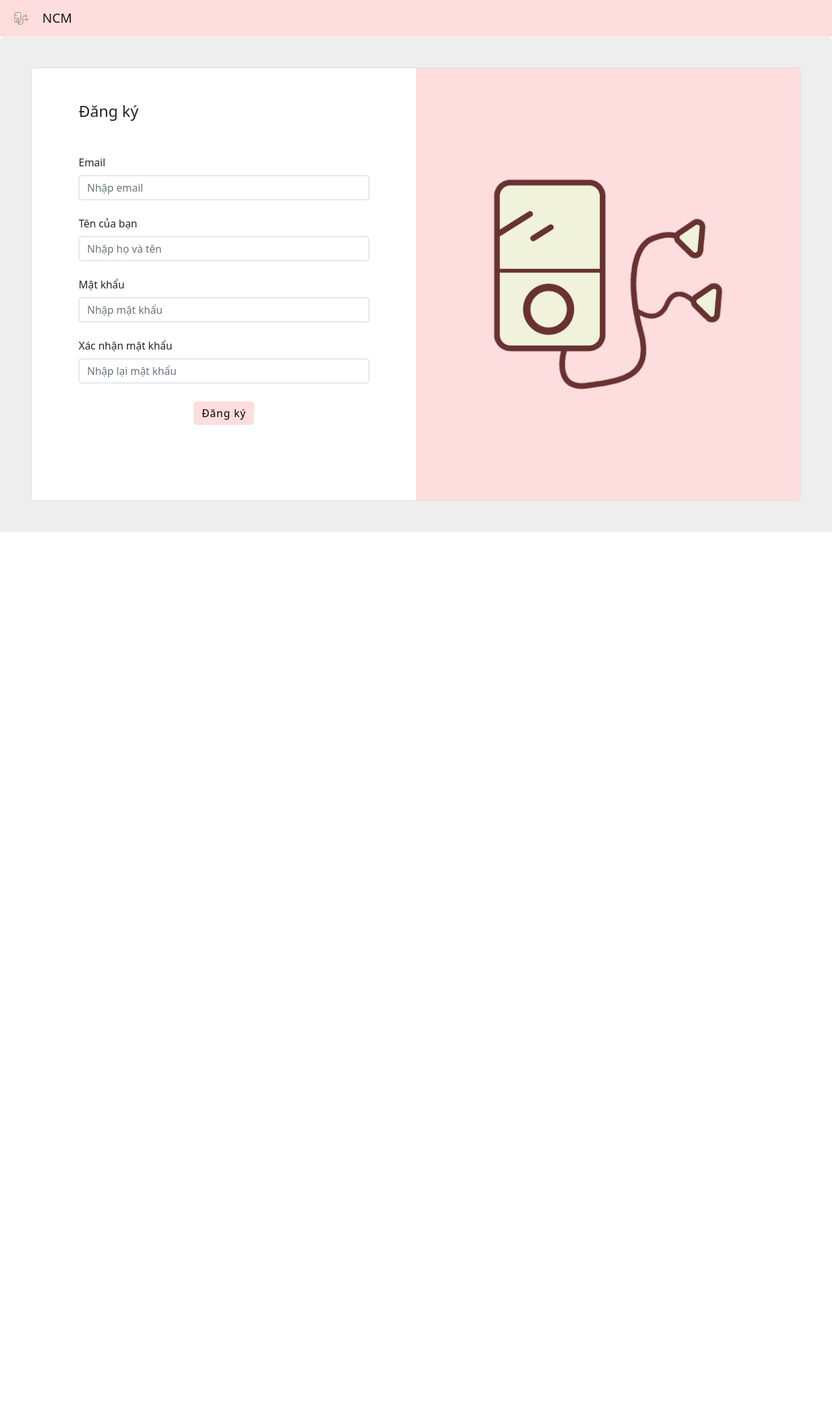
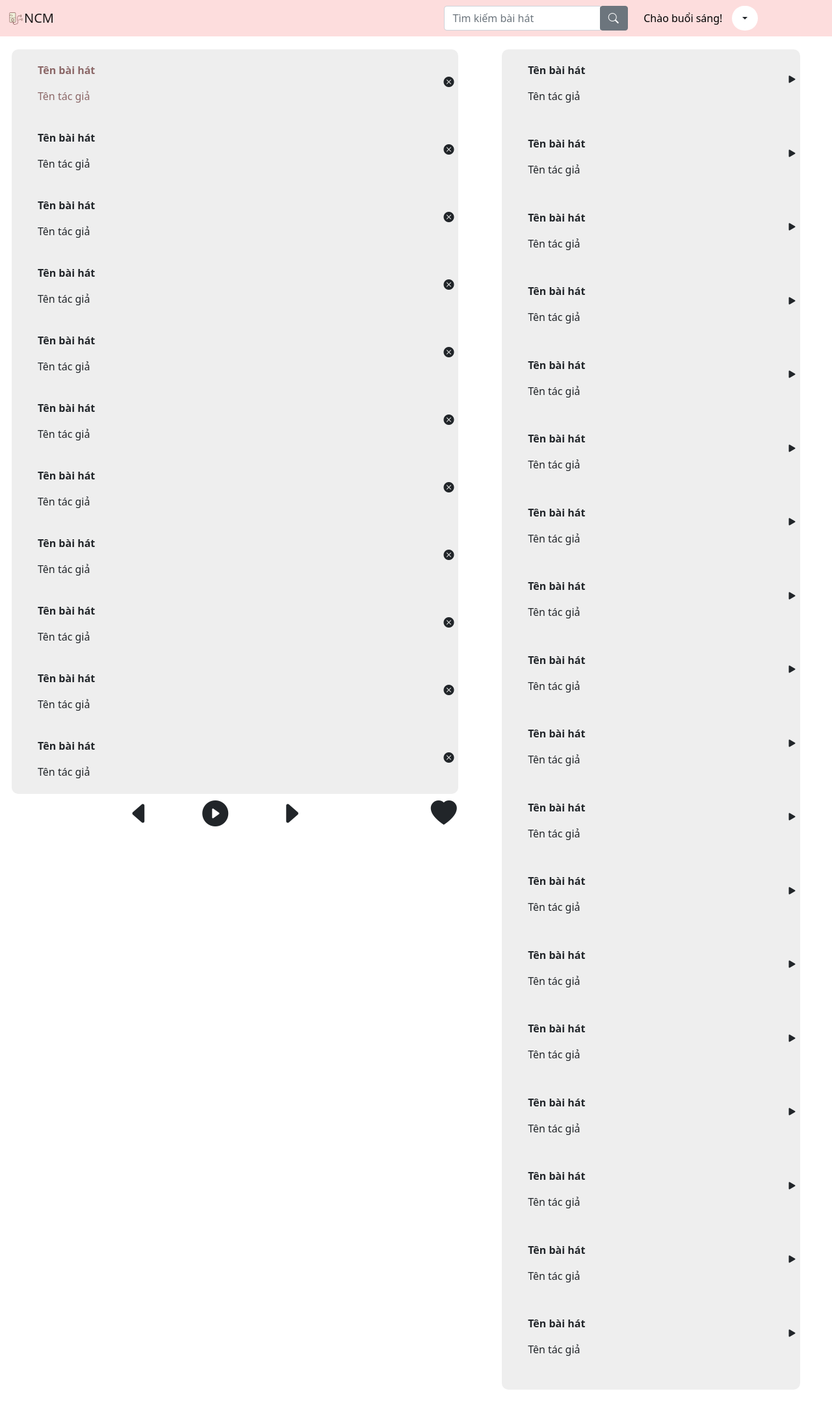
Before and after one commit to trngbro/NCM, a PHP site: page /temp.html in a window 1280 px wide. Shown: the top 2178 px of the page at 65% size. Run offline with PHP 8.4, Linux system fonts and the light colour scheme; some libraries are stand-ins or nearby versions; some web fonts are replaced.

Commit message:
edit view
Add in function for click on play music, change size of icon and and icon fill,... some mistake of index

```diff
--- a/index.php
+++ b/index.php
@@ -80,11 +80,6 @@
   </div>
 
   <content class="row w-100">
-    <script>
-      $(".item").click(function(){
-        alert('Hi!');
-      });
-    </script>
     <div class="main-content col-12 col-lg-9">
       <h2>Nhạc gợi ý cho bạn</h2>
 
--- a/styles/style.css
+++ b/styles/style.css
@@ -1,12 +1,20 @@
 @import url(https://fonts.google.com/specimen/Poppins);
+:root {
+    --main-color-light: #fddddd;
+}
 
 body {
-    -webkit-user-select: none; /* Safari */
-    -ms-user-select: none; /* IE 10 and IE 11 */
-    user-select: none; /* Standard syntax */
+    -webkit-user-select: none;
+    /* Safari */
+    -ms-user-select: none;
+    /* IE 10 and IE 11 */
+    user-select: none;
+    /* Standard syntax */
 }
 
+
 /* Carousel slider */
+
 h2 {
     padding-left: 40px;
 }
@@ -20,15 +28,15 @@ h2 {
 }
 
 .carousel img {
-    width:500px;
-    height:40vh;
+    width: 500px;
+    height: 40vh;
 }
 
 .headr nav .container-fluid {
     width: 100%;
 }
 
-.header nav .navbar-nav  {
+.header nav .navbar-nav {
     width: 120%;
     margin-left: 50%;
     margin-right: 10px;
@@ -59,13 +67,14 @@ h2 {
     text-align: center;
 }
 
-.header nav .input-group button{
+.header nav .input-group button {
     height: 100%;
 }
 
+
 /*  */
 
-button{
+button {
     padding: 8px 16px;
     font-size: 25px;
     font-weight: 500;
@@ -77,7 +86,8 @@ button{
     letter-spacing: 1px;
     cursor: pointer;
 }
-.alert{
+
+.alert {
     background: #ffdb9b;
     padding: 20px 40px;
     min-width: 420px;
@@ -90,45 +100,51 @@ button{
     opacity: 0;
     pointer-events: none;
 }
-.alert.showAlert{
+
+.alert.showAlert {
     opacity: 1;
     pointer-events: auto;
 }
-.alert.show{
+
+.alert.show {
     animation: show_slide 1s ease forwards;
 }
+
 @keyframes show_slide {
-    0%{
+    0% {
         transform: translateX(100%);
     }
-    40%{
+    40% {
         transform: translateX(-10%);
     }
-    80%{
+    80% {
         transform: translateX(0%);
     }
-    100%{
+    100% {
         transform: translateX(-10px);
     }
 }
-.alert.hide{
+
+.alert.hide {
     animation: hide_slide 1s ease forwards;
 }
+
 @keyframes hide_slide {
-    0%{
+    0% {
         transform: translateX(-10px);
     }
-    40%{
+    40% {
         transform: translateX(0%);
     }
-    80%{
+    80% {
         transform: translateX(-10%);
     }
-    100%{
+    100% {
         transform: translateX(100%);
     }
 }
-.alert .fa-exclamation-circle{
+
+.alert .fa-exclamation-circle {
     position: absolute;
     left: 20px;
     top: 50%;
@@ -136,12 +152,14 @@ button{
     color: #ce8500;
     font-size: 30px;
 }
-.alert .msg{
+
+.alert .msg {
     padding: 0 20px;
     font-size: 18px;
     color: #ce8500;
 }
-.alert .close-btn{
+
+.alert .close-btn {
     position: absolute;
     right: 0px;
     top: 50%;
@@ -150,19 +168,24 @@ button{
     padding: 20px 18px;
     cursor: pointer;
 }
-.alert .close-btn:hover{
+
+.alert .close-btn:hover {
     background: #ffc766;
 }
-.alert .close-btn .fas{
+
+.alert .close-btn .fas {
     color: #ce8500;
     font-size: 22px;
     line-height: 40px;
 }
 
+
 /* Suggestion */
+
 content {
     padding-top: 20px;
 }
+
 content .main-content .suggest {
     width: 100%;
     padding-left: 40px;
@@ -177,7 +200,7 @@ content .main-content .suggest::-webkit-scrollbar {
     display: none;
 }
 
-content .main-content .suggest .item{
+content .main-content .suggest .item {
     min-width: 180px;
     height: 180px;
     list-style-type: none;
@@ -188,9 +211,8 @@ content .main-content .suggest .item img {
     width: 100%;
 }
 
+
 /*  */
-
-
 
 content .main-content .new {
     width: 100%;
@@ -206,7 +228,7 @@ content .main-content .new::-webkit-scrollbar {
     display: none;
 }
 
-content .main-content .new .item{
+content .main-content .new .item {
     min-width: 180px;
     height: 180px;
     list-style-type: none;
@@ -216,6 +238,7 @@ content .main-content .new .item{
 content .main-content .new .item img {
     width: 100%;
 }
+
 
 /* BXH */
 
@@ -279,46 +302,35 @@ content .main-content .item p {
 }
 
 @media screen and (max-width: 992px) {
-    .header nav .navbar-nav  {
+    .header nav .navbar-nav {
         width: 90%;
         margin-left: 20px;
         margin-right: 10px;
     }
-
-    content .main-content .suggest .item{
+    content .main-content .suggest .item {
         min-width: 120px;
         margin-right: 10px;
     }
-
     content .main-content .suggest {
         height: 180px;
     }
-
-    content .main-content .new .item{
+    content .main-content .new .item {
         min-width: 120px;
         margin-right: 10px;
     }
-
     content .main-content .new {
         height: 180px;
     }
-
     content .sub-content {
         display: none;
     }
-
     content .sub-play {
         display: none;
     }
 }
 
 
-
-
-
-
 /* Play PHP */
-
 
 content .main-play .control {
     width: 100%;
@@ -329,16 +341,16 @@ content .main-play .control i {
     font-size: 40px;
 }
 
-content .main-play .control .bi-play-circle {
+content .main-play .control .bi-play-circle-fill {
     margin: 0 10%;
 }
 
-content .main-play .control .bi-heart {
+content .main-play .control .bi-heart-fill {
     float: right;
     padding-right: 20px;
 }
 
-content .main-play .control .bi-heart:hover {
+content .main-play .control .bi-heart-fill:hover {
     color: red;
 }
 
@@ -352,7 +364,6 @@ content .sub-play .container {
     overflow: auto;
     scroll-behavior: smooth;
 }
-
 
 content .main-play .container {
     width: 95%;
@@ -383,10 +394,10 @@ content .main-play .container::-webkit-scrollbar-thumb:hover {
     background: #fddddd;
 }
 
-content .main-play .container .row .item{
+content .main-play .container .row .item {
     min-height: 100px;
     list-style-type: none;
-    margin-right: 10px;
+    padding-right: 10px;
 }
 
 content .sub-play .container::-webkit-scrollbar {
@@ -407,11 +418,11 @@ content .sub-play .container::-webkit-scrollbar-thumb:hover {
     background: #fddddd;
 }
 
-content .sub-play .container .row .item{
+content .sub-play .container .row .item {
     max-width: 100%;
     min-height: 100px;
     list-style-type: none;
-    margin-right: 10px;
+    padding-right: 10px;
 }
 
 content .main-play .container .row .item:first-child {
@@ -422,7 +433,43 @@ content .sub-play .container .row .item:first-child {
     margin-top: 20px;
 }
 
-content .main-play .container .row li:hover {
-    background: #eee;
+content .main-play .container .row li:first-child p {
     color: #8b6767;
 }
+
+content .sub-play .container .row li:hover {
+    color: #8b6767;
+}
+
+content .main-play .container .row li:hover {
+    color: #8b6767;
+}
+
+content .main-play .container .row li {
+    position: relative;
+}
+
+content .main-play .container .row li i {
+    position: relative;
+    left: 100%;
+    bottom: 60%;
+}
+
+content .main-play .container .row li:active {
+    color: white;
+}
+
+content .sub-play .container .row li:active {
+    color: white;
+}
+
+content .sub-play .container .row li {
+    position: relative;
+}
+
+content .sub-play .container .row li i {
+    position: relative;
+    left: 100%;
+    bottom: 60%;
+    font-size: 20px;
+}
--- a/temp.html
+++ b/temp.html
@@ -5,139 +5,271 @@
     <meta charset="utf-8">
     <meta name="viewport" content="width=device-width, initial-scale=1">
 
+    <link href="https://cdn.jsdelivr.net/npm/bootstrap@5.0.2/dist/css/bootstrap.min.css" rel="stylesheet" integrity="sha384-EVSTQN3/azprG1Anm3QDgpJLIm9Nao0Yz1ztcQTwFspd3yD65VohhpuuCOmLASjC" crossorigin="anonymous">
+    <link rel="stylesheet" href="https://cdn.jsdelivr.net/npm/bootstrap-icons@1.9.1/font/bootstrap-icons.css">
     <link rel='stylesheet' href='styles/style.css'>
     <link href="https://cdn.jsdelivr.net/npm/bootstrap@5.0.2/dist/css/bootstrap.min.css" rel="stylesheet">
-    <script src="https://cdn.jsdelivr.net/npm/bootstrap@4.0.0/dist/js/bootstrap.min.js"></script>
-    <script src="https://cdnjs.cloudflare.com/ajax/libs/bootstrap-growl/1.0.0/jquery.bootstrap-growl.min.js"></script>
-    <script src="https://ajax.googleapis.com/ajax/libs/jquery/3.6.0/jquery.min.js"></script>
-    <link rel="stylesheet" href="./styles/alert.css" />
-    <script src="./cute-alert-master/cute-alert.js"></script>
-
+    <script src="https://cdn.jsdelivr.net/npm/bootstrap@5.0.2/dist/js/bootstrap.bundle.min.js"></script>
     <title>Music</title>
 </head>
 
 <body>
     <div class="header">
         <nav class="navbar navbar-expand-lg navbar-light" style="background-color: #fddddd;">
-            <img src="./src/logo.png" alt="logo" style="width: 25px; margin: 0 20px;">
+            <div class="container-fluid">
+                <img src="./src/logo.png" alt="logo" style="width: 25px">
                 <a href="./" class="navbar-brand">NCM</a>
+                <button type="button" class="navbar-toggler" data-bs-toggle="collapse" data-bs-target="#navbarCollapse">
+          <span class="navbar-toggler-icon"></span>
+        </button>
+                <div class="collapse navbar-collapse" id="navbarCollapse">
+                    <div class="navbar-nav">
+                        <div class="input-group">
+                            <input type="text" class="form-control" placeholder="Tìm kiếm bài hát">
+                            <div class="input-group-append">
+                                <button class="btn btn-secondary" type="button">
+                  <i class="bi bi-search"></i>
+                </button>
+                            </div>
+                        </div>
+                    </div>
+                    <div class="btn-group navbar-nav ms-auto">
+                        <a class="nav-item nav-link item-none">Chào buổi sáng!</a>
+                        <button type="button" class="btn dropdown-toggle users-log" data-bs-toggle="dropdown"></button>
+                        <ul class="dropdown-menu">
+                            <li><a class="dropdown-item" href="#">Nguyen Trung Nghia</a></li>
+                            <li>
+                                <hr class="dropdown-divider">
+                            </li>
+                            <li><a class="dropdown-item" href="./">Đăng xuất</a></li>
+                        </ul>
+                        <script>
+                            if (new Date().getHours() >= 12) {
+                                document.getElementById("welcome").innerHTML = "Chào buổi chiều!";
+                            }
+                            if (new Date().getHours() >= 18 && new Date().getHours <= 3) {
+                                document.getElementById("welcome").innerHTML = "Chào buổi tối!";
+                            }
+                        </script>
+                    </div>
+                </div>
+            </div>
         </nav>
     </div>
-    <section class="w-100 p-4 p-xl-5" style="background-color: #eee; border-radius: .5rem .5rem 0 0;">
-        <style>
-            .gradient-custom-2 {
-                background: #fddddd;
+
+    <content class="row w-100">
+        <div class="main-play col-12 col-lg-7">
+            <div class="container vertical-scrollable">
+                <div class="row text-right">
+                    <li class="item">
+                        <p><b>Tên bài hát</b></p>
+                        <p>Tên tác giả</p>
+                        <i class="bi bi-x-circle-fill"></i>
+                    </li>
+                    <li class="item">
+                        <p><b>Tên bài hát</b></p>
+                        <p>Tên tác giả</p>
+                        <i class="bi bi-x-circle-fill"></i>
+                    </li>
+                    <li class="item">
+                        <p><b>Tên bài hát</b></p>
+                        <p>Tên tác giả</p>
+                        <i class="bi bi-x-circle-fill"></i>
+                    </li>
+                    <li class="item">
+                        <p><b>Tên bài hát</b></p>
+                        <p>Tên tác giả</p>
+                        <i class="bi bi-x-circle-fill"></i>
+                    </li>
+                    <li class="item">
+                        <p><b>Tên bài hát</b></p>
+                        <p>Tên tác giả</p>
+                        <i class="bi bi-x-circle-fill"></i>
+                    </li>
+                    <li class="item">
+                        <p><b>Tên bài hát</b></p>
+                        <p>Tên tác giả</p>
+                        <i class="bi bi-x-circle-fill"></i>
+                    </li>
+                    <li class="item">
+                        <p><b>Tên bài hát</b></p>
+                        <p>Tên tác giả</p>
+                        <i class="bi bi-x-circle-fill"></i>
+                    </li>
+                    <li class="item">
+                        <p><b>Tên bài hát</b></p>
+                        <p>Tên tác giả</p>
+                        <i class="bi bi-x-circle-fill"></i>
+                    </li>
+                    <li class="item">
+                        <p><b>Tên bài hát</b></p>
+                        <p>Tên tác giả</p>
+                        <i class="bi bi-x-circle-fill"></i>
+                    </li>
+                    <li class="item">
+                        <p><b>Tên bài hát</b></p>
+                        <p>Tên tác giả</p>
+                        <i class="bi bi-x-circle-fill"></i>
+                    </li>
+                    <li class="item">
+                        <p><b>Tên bài hát</b></p>
+                        <p>Tên tác giả</p>
+                        <i class="bi bi-x-circle-fill"></i>
+                    </li>
+                    <li class="item">
+                        <p><b>Tên bài hát</b></p>
+                        <p>Tên tác giả</p>
+                        <i class="bi bi-x-circle-fill"></i>
+                    </li>
+                    <li class="item">
+                        <p><b>Tên bài hát</b></p>
+                        <p>Tên tác giả</p>
+                        <i class="bi bi-x-circle-fill"></i>
+                    </li>
+                    <li class="item">
+                        <p><b>Tên bài hát</b></p>
+                        <p>Tên tác giả</p>
+                        <i class="bi bi-x-circle-fill"></i>
+                    </li>
+                    <li class="item">
+                        <p><b>Tên bài hát</b></p>
+                        <p>Tên tác giả</p>
+                        <i class="bi bi-x-circle-fill"></i>
+                    </li>
+                    <li class="item">
+                        <p><b>Tên bài hát</b></p>
+                        <p>Tên tác giả</p>
+                        <i class="bi bi-x-circle-fill"></i>
+                    </li>
+                    <li class="item">
+                        <p><b>Tên bài hát</b></p>
+                        <p>Tên tác giả</p>
+                        <i class="bi bi-x-circle-fill"></i>
+                    </li>
+                    <li class="item">
+                        <p><b>Tên bài hát</b></p>
+                        <p>Tên tác giả</p>
+                        <i class="bi bi-x-circle-fill"></i>
+                    </li>
+                </div>
+            </div>
+
+            <div class="control">
+                <i class="bi bi-caret-left-fill icon-color random-color"></i>
+                <i class="bi bi-play-circle-fill icon-color random-color"></i>
+                <i class="bi bi-caret-right-fill icon-color random-color"></i>
+                <i class="bi bi-heart-fill icon-color"></i>
+            </div>
+            <script>
+                var icon = document.getElementsByClassName('random-color');
+                for (var i = 0; i < icon.length; i++) {
+                    icon[i].onmouseover = function(e) {
+                        this.style['color'] = '#' + Math.floor(Math.random() * 16777215).toString(16);
                     }
-
-            .btn-submit {
-                color: black;
-                border: none;
-            }
-
-            @media (min-width: 768px) {
-                .gradient-form {
-                    height: 100vh !important;
-                }
-            }
-
-            @media (min-width: 769px) {
-                .gradient-custom-2 {
-                    border-top-right-radius: .3rem;
-                    border-bottom-right-radius: .3rem;
-                }
-            }
-        </style>
-
-        <script>
-            function checkPassword(form) {
-                if (form.password.value != form.repassword.value) {
-                    cuteToast({
-                        type: "warning", // or 'info', 'error', 'warning'
-                        message: "Các mật khẩu phải khớp với nhau",
-                        timer: 5000
-                    })
-                    event.preventDefault();
-                }
-
-                // If same return True.
-                else {
-                    cuteToast({
-                        type: "success", // or 'info', 'error', 'warning'
-                        message: "Đăng ký thành công",
-                        timer: 5000
-                    })
+                    icon[i].onmouseout = function(e) {
+                        this.style['color'] = '#000';
                     }
                 }
             </script>
-        <div class="row d-flex justify-content-center">
-            <div class="col-12">
-                <div class="card rounded-3 text-black">
-                    <div class="row g-0">
-                        <div class="col-lg-6">
-                            <div class="card-body p-md-5 mx-md-4">
-
-                                <h4 class="mt-1 mb-5 pb-1">Đăng ký</h4>
-
-                                <form onSubmit="return checkPassword(this)">
-
-                                    <div class="form-outline mb-4">
-                                        <label class="form-label" for="email" style="margin-left: 0px;">Email</label>
-                                        <input type="email" required id="email" class="form-control" placeholder="Nhập email">
-                                        <div class="form-notch">
-                                            <div class="form-notch-leading" style="width: 9px;"></div>
-                                            <div class="form-notch-middle" style="width: 66.4px;"></div>
-                                            <div class="form-notch-trailing"></div>
-                                        </div>
         </div>
 
-                                    <div class="form-outline mb-4">
-                                        <label class="form-label" for="name" style="margin-left: 0px;">Tên của bạn</label>
-                                        <input type="text" required id="name" class="form-control" placeholder="Nhập họ và tên">
-                                        <div class="form-notch">
-                                            <div class="form-notch-leading" style="width: 9px;"></div>
-                                            <div class="form-notch-middle" style="width: 64.8px;"></div>
-                                            <div class="form-notch-trailing"></div>
-                                        </div>
-                                    </div>
-
-                                    <div class="form-outline mb-4">
-                                        <label class="form-label" for="password" style="margin-left: 0px;">Mật khẩu</label>
-                                        <input type="password" required id="password" class="form-control" placeholder="Nhập mật khẩu">
-                                        <div class="form-notch">
-                                            <div class="form-notch-leading" style="width: 9px;"></div>
-                                            <div class="form-notch-middle" style="width: 66.4px;"></div>
-                                            <div class="form-notch-trailing"></div>
-                                        </div>
-                                    </div>
-
-                                    <div class="form-outline mb-4">
-                                        <label class="form-label" for="repassword" style="margin-left: 0px;">Xác nhận mật khẩu</label>
-                                        <input type="password" required id="repassword" class="form-control" placeholder="Nhập lại mật khẩu">
-                                        <div class="form-notch">
-                                            <div class="form-notch-leading" style="width: 9px;"></div>
-                                            <div class="form-notch-middle" style="width: 64.8px;"></div>
-                                            <div class="form-notch-trailing"></div>
-                                        </div>
-                                    </div>
-
-                                    <div class="text-center pt-1 mb-5 pb-1">
-                                        <button class="btn btn-primary btn-block fa-lg gradient-custom-2 mb-3 btn-submit" type="submit">Đăng ký</button>
-                                    </div>
-
-                                </form>
-
-                            </div>
-                        </div>
-                        <div class="col-lg-6 d-flex align-items-center gradient-custom-2">
-                            <div class="text-white px-3 py-4 p-md-5 mx-md-4">
-                                <img src="./src/logo.png" alt="logo" style="width:100%">
+        <div class="sub-play col-12 col-lg-5">
+            <div class="container vertical-scrollable">
+                <div class="row text-right">
+                    <li class="item">
+                        <p><b>Tên bài hát</b></p>
+                        <p>Tên tác giả</p>
+                        <i class="bi bi-play-fill"></i>
+                    </li>
+                    <li class="item">
+                        <p><b>Tên bài hát</b></p>
+                        <p>Tên tác giả</p>
+                        <i class="bi bi-play-fill"></i>
+                    </li>
+                    <li class="item">
+                        <p><b>Tên bài hát</b></p>
+                        <p>Tên tác giả</p>
+                        <i class="bi bi-play-fill"></i>
+                    </li>
+                    <li class="item">
+                        <p><b>Tên bài hát</b></p>
+                        <p>Tên tác giả</p>
+                        <i class="bi bi-play-fill"></i>
+                    </li>
+                    <li class="item">
+                        <p><b>Tên bài hát</b></p>
+                        <p>Tên tác giả</p>
+                        <i class="bi bi-play-fill"></i>
+                    </li>
+                    <li class="item">
+                        <p><b>Tên bài hát</b></p>
+                        <p>Tên tác giả</p>
+                        <i class="bi bi-play-fill"></i>
+                    </li>
+                    <li class="item">
+                        <p><b>Tên bài hát</b></p>
+                        <p>Tên tác giả</p>
+                        <i class="bi bi-play-fill"></i>
+                    </li>
+                    <li class="item">
+                        <p><b>Tên bài hát</b></p>
+                        <p>Tên tác giả</p>
+                        <i class="bi bi-play-fill"></i>
+                    </li>
+                    <li class="item">
+                        <p><b>Tên bài hát</b></p>
+                        <p>Tên tác giả</p>
+                        <i class="bi bi-play-fill"></i>
+                    </li>
+                    <li class="item">
+                        <p><b>Tên bài hát</b></p>
+                        <p>Tên tác giả</p>
+                        <i class="bi bi-play-fill"></i>
+                    </li>
+                    <li class="item">
+                        <p><b>Tên bài hát</b></p>
+                        <p>Tên tác giả</p>
+                        <i class="bi bi-play-fill"></i>
+                    </li>
+                    <li class="item">
+                        <p><b>Tên bài hát</b></p>
+                        <p>Tên tác giả</p>
+                        <i class="bi bi-play-fill"></i>
+                    </li>
+                    <li class="item">
+                        <p><b>Tên bài hát</b></p>
+                        <p>Tên tác giả</p>
+                        <i class="bi bi-play-fill"></i>
+                    </li>
+                    <li class="item">
+                        <p><b>Tên bài hát</b></p>
+                        <p>Tên tác giả</p>
+                        <i class="bi bi-play-fill"></i>
+                    </li>
+                    <li class="item">
+                        <p><b>Tên bài hát</b></p>
+                        <p>Tên tác giả</p>
+                        <i class="bi bi-play-fill"></i>
+                    </li>
+                    <li class="item">
+                        <p><b>Tên bài hát</b></p>
+                        <p>Tên tác giả</p>
+                        <i class="bi bi-play-fill"></i>
+                    </li>
+                    <li class="item">
+                        <p><b>Tên bài hát</b></p>
+                        <p>Tên tác giả</p>
+                        <i class="bi bi-play-fill"></i>
+                    </li>
+                    <li class="item">
+                        <p><b>Tên bài hát</b></p>
+                        <p>Tên tác giả</p>
+                        <i class="bi bi-play-fill"></i>
+                    </li>
                 </div>
             </div>
         </div>
-                </div>
-            </div>
-        </div>
-    </section>
+    </content>
 </body>
 
 </html>
```
Also changed, not shown: play.php (+45 -8 lines). Lines whose indentation alone changed are shown as unchanged.
